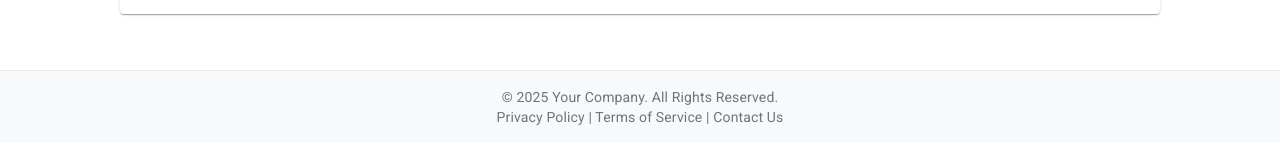
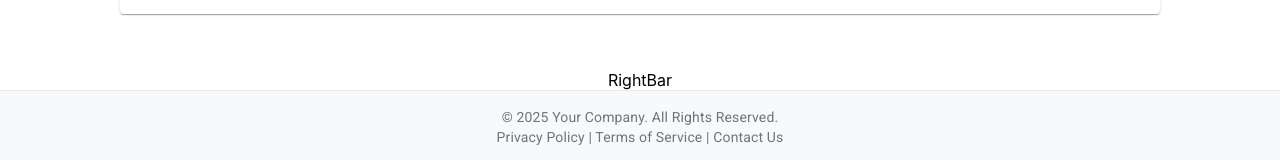
Before and after one commit to sakibbdcse/Vipe_Circle_LTD, a React (Create React App) app in the folder frontend/: page /social in a window 1280 px wide. Shown: the part 6180-6340 px from the top of the page. Built offline with nearby package versions, Linux system fonts and the light colour scheme.

Commit message:
update right bar

```diff
--- a/frontend/src/pages/apps/social/Home.jsx
+++ b/frontend/src/pages/apps/social/Home.jsx
@@ -1,11 +1,13 @@
 import { Container } from '@mui/material'
 import React from 'react'
 import Feed from '../../../components/app/social/Feed'
+import RightBar from '../../../components/app/social/RightBar'
 
 const Home = () => {
     return (
         <Container sx={{ marginTop: '70px', textAlign: 'center' }}>
             <Feed />
+            <RightBar />
         </Container>
     )
 }
```
